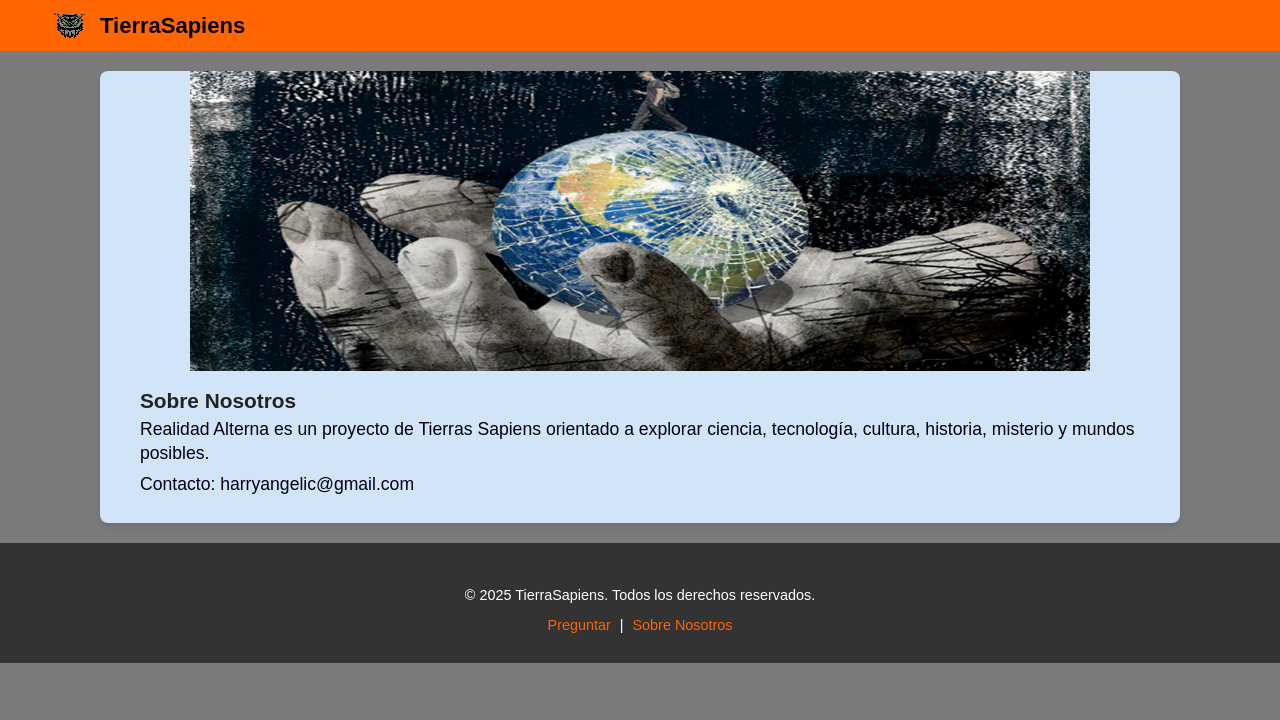
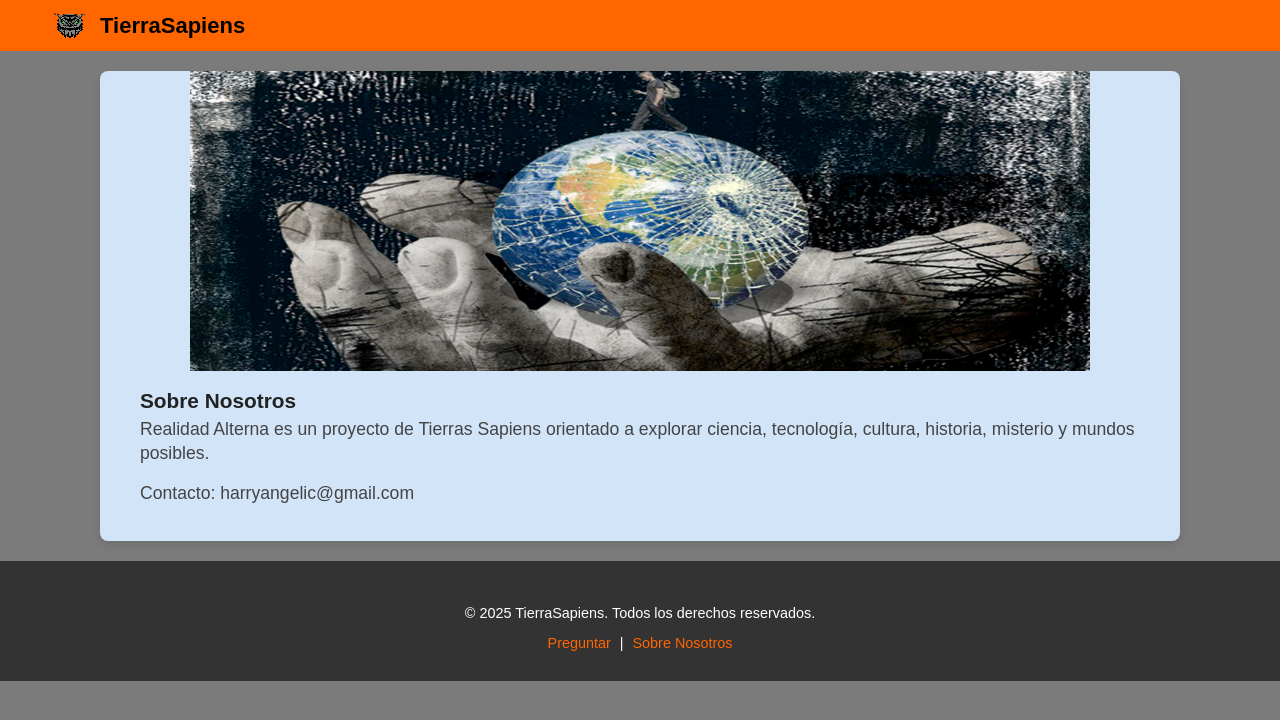
Before and after one commit to TierraSapiens/RealidadAlterna, a Jekyll site: the page built from sobre-nosotros.md, in a window 1280 px wide. Shown: the top 720 px of the page. Built offline with Jekyll 4.4.1, drawn with Linux system fonts in a browser that asks for light colours.

Commit message:
Modificar

```diff
--- a/assets/css/style.css
+++ b/assets/css/style.css
@@ -275,20 +275,33 @@ main p a {
     4. ESTILOS DE LA PÁGINA "SOBRE NOSOTROS"
     (Afectan SOLAMENTE a los elementos dentro de .sobre-nosotros-page)
 ========================================================================== */
-/* 4.1 Estilos Generales de la Página "Sobre Nosotros" */
-    /* Si quieres darle un fondo diferente o padding específico A ESTA SOLA PÁGINA */
-    /* background-color: #f0f0f0; */
 
-/* 4.2 Estilos de Imágenes dentro de esta página */
-.sobre-nosotros-page img {
-    max-width: 900px; /* ANCHO maximo */
-    max-height: 350px; /*ALTURA Maxima*/
-    margin: 20px auto;
+/* 4.2 Estilos de Imágenes dentro de esta página (Corregido el Margen) */
+.sobre-nosotros-page figure img { /* Apunta a la imagen DENTRO de la figura */
+    max-width: 900px; /* Ancho específico */
+    max-height: 400px; /* La altura máxima que le pusiste */
+    height: auto;
+
+    /* MARGEN SUPERIOR CORREGIDO */
+    margin-top: 20px; /* Agrega un margen arriba de la imagen */
+    margin-bottom: 20px; /* Margen debajo para separarla del texto */
+    margin-left: auto;
+    margin-right: auto;
+
     display: block;
 }
 
-/* 4.3 Estilos de Párrafos dentro de esta página */
+/* 4.3 Estilos de la Leyenda de la figura (figcaption) */
+.sobre-nosotros-page figcaption {
+    text-align: center;
+    font-size: 0.9em;
+    color: #666;
+    margin-bottom: 20px; /* Para separarla del siguiente párrafo */
+}
+
+/* 4.4 Estilos de Párrafos dentro de esta página */
 .sobre-nosotros-page p {
     font-size: 1.1em;
-    color: #000213;
+    color: #444;
+    margin-bottom: 15px; /* Para separar párrafos */
 }
```
